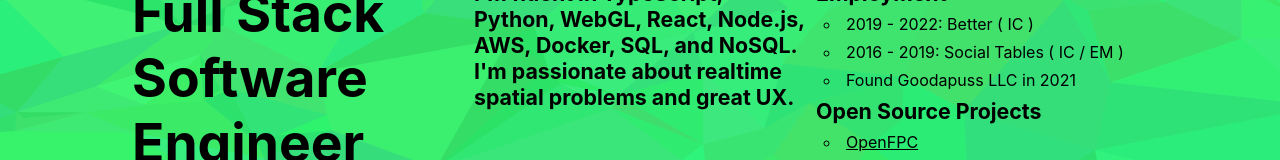
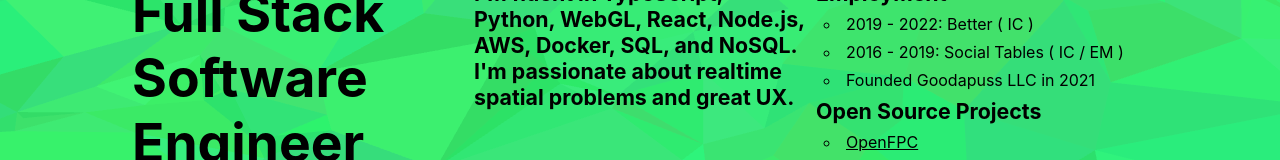
Before and after one commit to brownstein/brownstein.github.io, a React app: page / in a window 1280 px wide. Shown: the part 523-683 px from the top of the page. Built offline with nearby package versions, Linux system fonts and the light colour scheme.

Commit message:
fix typo

```diff
--- a/src/App.tsx
+++ b/src/App.tsx
@@ -53,7 +53,7 @@ function App() {
       <ul>
         <li>2019 - 2022: Better ( IC )</li>
         <li>2016 - 2019: Social Tables ( IC / EM )</li>
-        <li>Found Goodapuss LLC in 2021</li>
+        <li>Founded Goodapuss LLC in 2021</li>
       </ul>
       <h3>Open Source Projects</h3>
       <ul>
```
